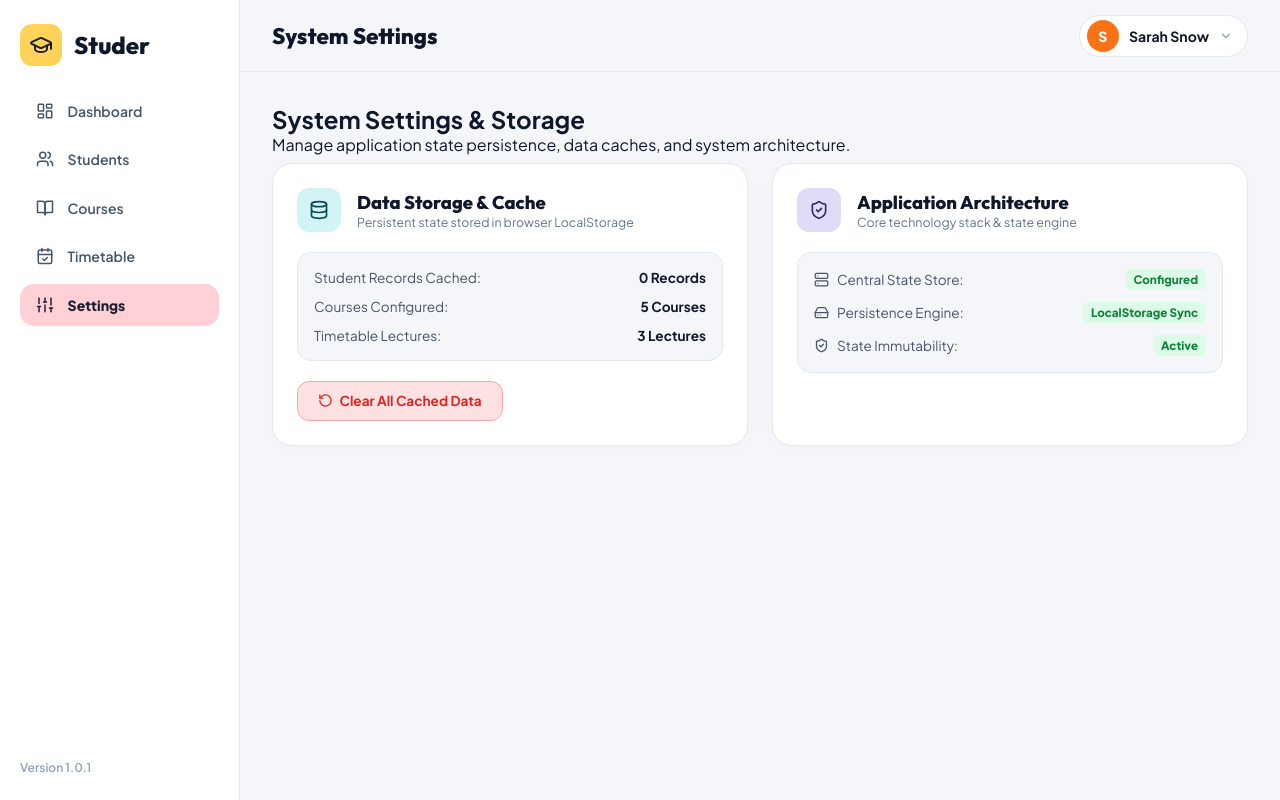
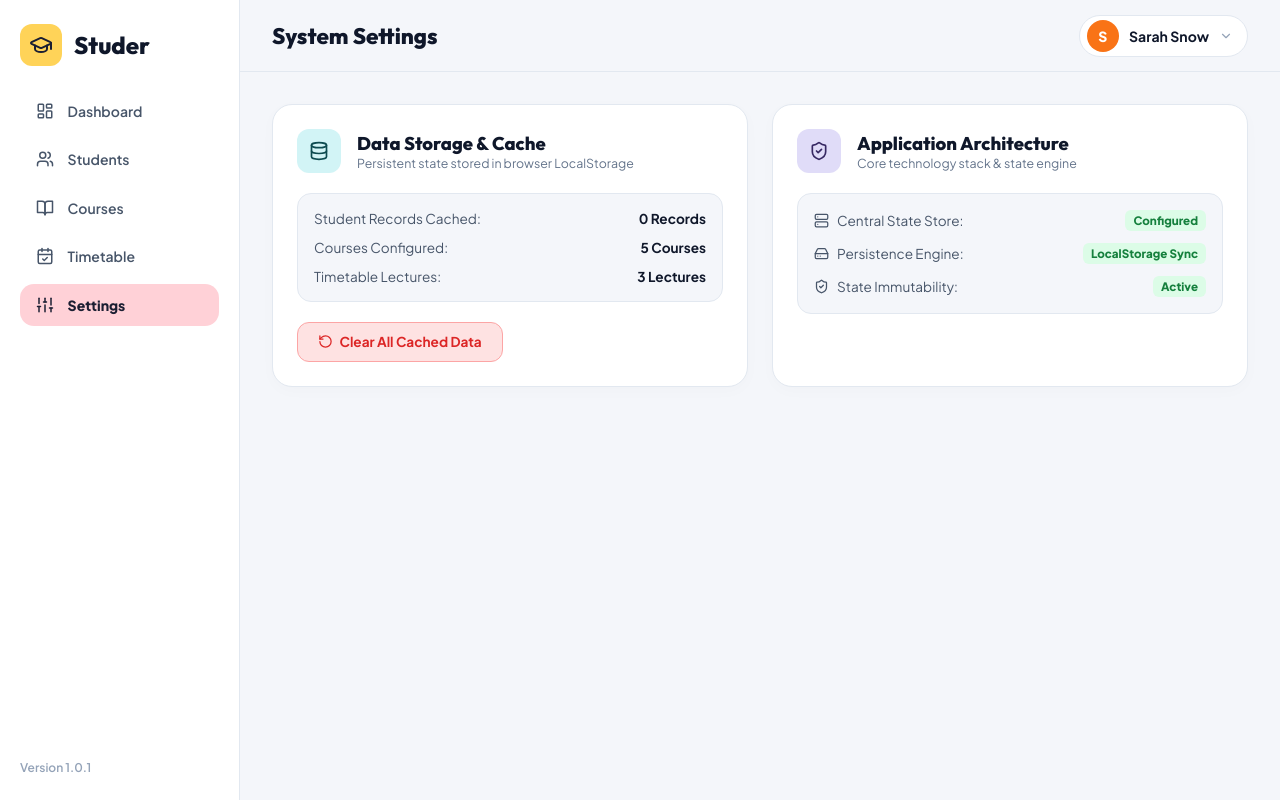
Before and after one commit to vedantwankhade123/Studer, a React (Vite) app: page / in a window 1280 px wide. Both pictures are taken after a click on the button "Settings". Built offline with nearby package versions, Linux system fonts and the light colour scheme.

Commit message:
Refactor: Remove redundant title and description from SettingsView

```diff
--- a/src/components/SettingsView.jsx
+++ b/src/components/SettingsView.jsx
@@ -17,11 +17,6 @@ export const SettingsView = () => {
 
   return (
     <div className="settings-view-container">
-      <div className="view-header">
-        <h2>System Settings & Storage</h2>
-        <p>Manage application state persistence, data caches, and system architecture.</p>
-      </div>
-
       <div className="settings-grid">
         <div className="settings-card">
           <div className="settings-card-header">
```
